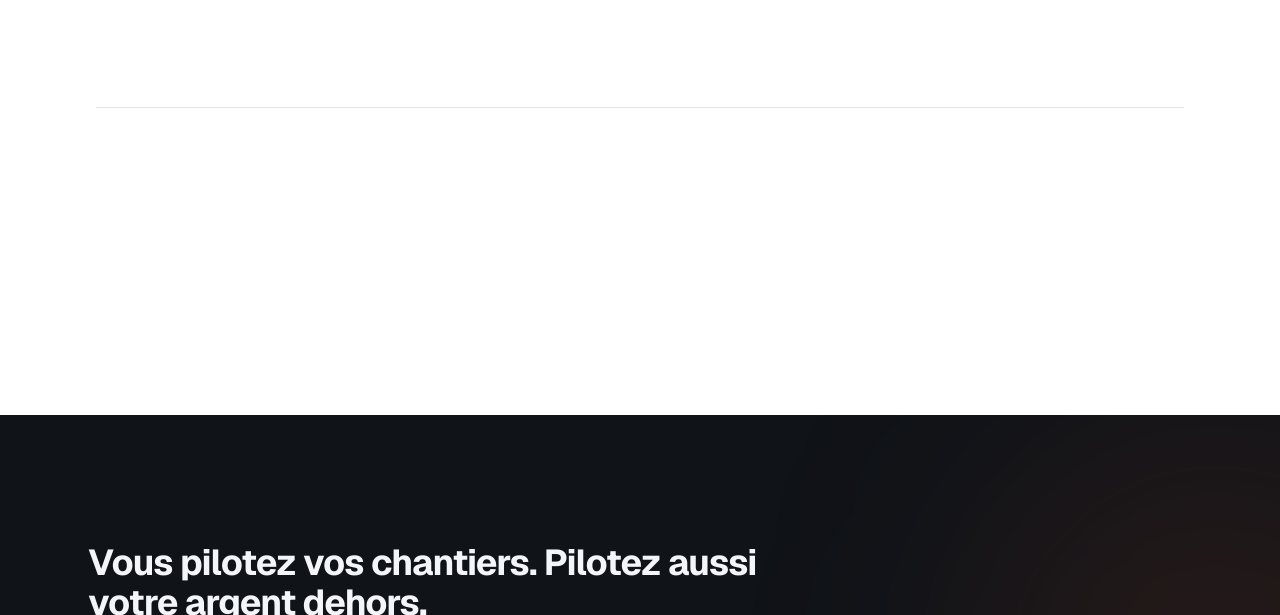
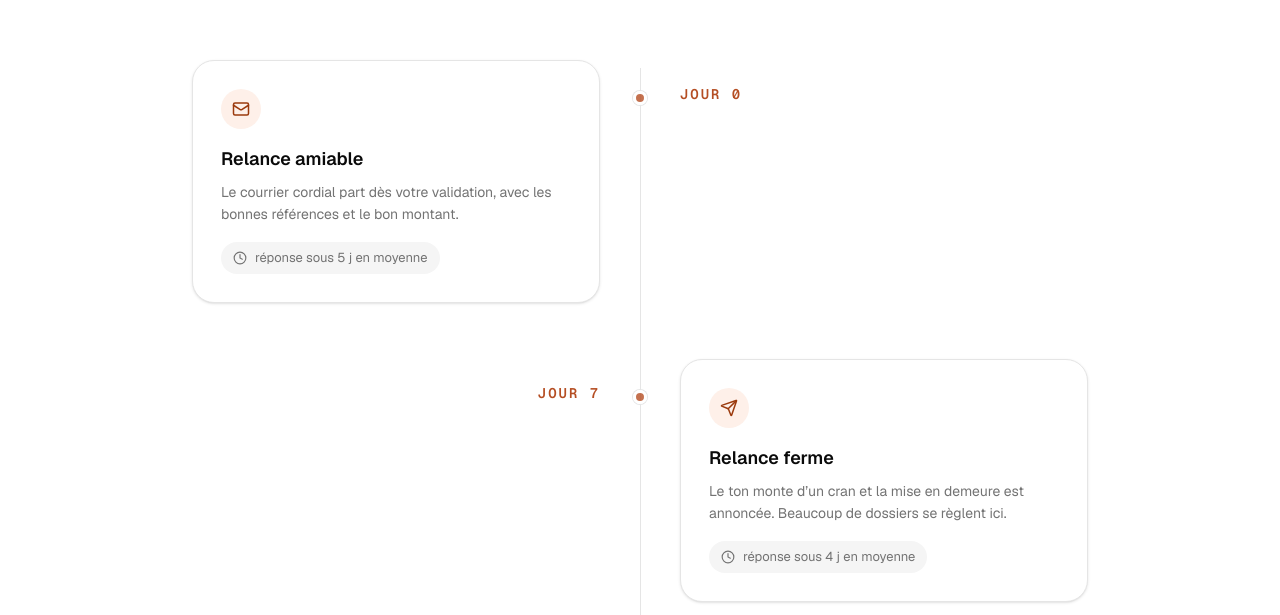
Before and after one commit to lomza7/bleme, a Next.js app: page / in a window 1280 px wide. Shown: the part 4076-4691 px from the top of the page. Built offline with nearby package versions, Linux system fonts and the light colour scheme.

Commit message:
Landing : timeline de suivi verticale avec ligne dessinée au scroll et marqueur « vous êtes ici »
Co-Authored-By: Claude Fable 5 <noreply@anthropic.com>

```diff
--- a/app/globals.css
+++ b/app/globals.css
@@ -179,6 +179,15 @@
   }
 }
 
+@keyframes grow-line {
+  from {
+    transform: scaleY(0);
+  }
+  to {
+    transform: scaleY(1);
+  }
+}
+
 /*
  * Reveals sans JavaScript : l'état masqué n'existe que si le navigateur
  * anime (pas de reduced-motion, et animation-timeline supporté pour le
@@ -196,6 +205,14 @@
       animation-timeline: view();
       animation-range: entry 10% entry 50%;
     }
+
+    /* Ligne de timeline qui se dessine au fil du scroll. */
+    .anim-draw-line {
+      transform-origin: top;
+      animation: grow-line linear both;
+      animation-timeline: view();
+      animation-range: entry 25% exit 75%;
+    }
   }
 }
 
--- a/app/page.tsx
+++ b/app/page.tsx
@@ -5,6 +5,7 @@ import { HeroPreview } from "@/components/landing/hero-preview";
 import { Marquee } from "@/components/landing/marquee";
 import { Reveal, RevealItem, RevealStagger } from "@/components/landing/reveal";
 import { HowItWorks } from "@/components/landing/how-it-works";
+import { CaseTimeline } from "@/components/landing/case-timeline";
 
 const CTA_LABEL = "Créer mon premier dossier";
 
@@ -22,7 +23,7 @@ export default function Home() {
         <Marquee />
         <Piliers />
         <HowItWorks />
-        <Suivi />
+        <CaseTimeline />
         <DashboardBand />
         <IaEtGardeFous />
         <Pricing />
@@ -227,71 +228,6 @@ function Piliers() {
           </div>
         </RevealItem>
       </RevealStagger>
-    </section>
-  );
-}
-
-function Suivi() {
-  const jalons = [
-    {
-      nom: "Relance amiable",
-      quand: "jour 0",
-      duree: "réponse sous 5 j en moyenne",
-    },
-    {
-      nom: "Relance ferme",
-      quand: "jour 7",
-      duree: "réponse sous 4 j en moyenne",
-    },
-    {
-      nom: "Mise en demeure",
-      quand: "jour 15",
-      duree: "recommandé distribué sous 3 j",
-    },
-    {
-      nom: "Escalade préparée",
-      quand: "jour 30",
-      duree: "dossier exporté en 1 clic",
-    },
-  ];
-  return (
-    <section id="suivi" className="mx-auto max-w-6xl scroll-mt-24 px-6 py-24 lg:py-32">
-      <Reveal>
-        <h2 className="max-w-2xl text-3xl font-bold tracking-tight sm:text-4xl">
-          Vous savez toujours où en est le dossier. Et combien de temps chaque
-          étape prend.
-        </h2>
-        <p className="mt-4 max-w-xl text-lg text-muted-foreground">
-          Chaque dossier avance sur une timeline claire, avec la durée moyenne
-          constatée à chaque étape.
-        </p>
-      </Reveal>
-      <RevealStagger className="relative mt-16 grid gap-10 sm:grid-cols-2 lg:grid-cols-4 lg:gap-6" stagger={0.14}>
-        <span
-          aria-hidden
-          className="absolute left-2 top-[7px] hidden h-px w-[calc(100%-1rem)] bg-border lg:block"
-        />
-        {jalons.map((j) => (
-          <RevealItem key={j.nom}>
-            <div className="relative">
-              <span className="relative z-[1] block size-3.5 rounded-full border-[3px] border-background bg-brand shadow-[0_0_0_1px_var(--border)]" />
-              <p className="mt-5 text-xs font-medium uppercase tracking-[0.14em] text-muted-foreground">
-                {j.quand}
-              </p>
-              <h3 className="mt-1.5 text-lg font-semibold">{j.nom}</h3>
-              <p className="mt-2 inline-block rounded-full bg-muted px-3 py-1 text-[13px] text-muted-foreground">
-                {j.duree}
-              </p>
-            </div>
-          </RevealItem>
-        ))}
-      </RevealStagger>
-      <Reveal delay={0.3}>
-        <p className="mt-12 text-[13px] text-muted-foreground/80">
-          Durées indicatives constatées sur les dossiers types. Chaque dossier
-          reste particulier, et la cadence s’adapte aux réponses reçues.
-        </p>
-      </Reveal>
     </section>
   );
 }
--- /dev/null
+++ b/components/landing/case-timeline.tsx
@@ -0,0 +1,164 @@
+import { Clock, Download, Mail, ScrollText, Send } from "lucide-react";
+import { Reveal } from "@/components/landing/reveal";
+
+/*
+ * « Vous savez toujours où en est le dossier » : timeline verticale dont la
+ * ligne se dessine au scroll (.anim-draw-line, pur CSS), jalons alternés
+ * gauche/droite, marqueur « vous êtes ici » qui poursuit l'histoire du
+ * dossier Bâti Concept commencée dans le hero.
+ */
+
+const JALONS = [
+  {
+    jour: "Jour 0",
+    icon: Mail,
+    titre: "Relance amiable",
+    texte:
+      "Le courrier cordial part dès votre validation, avec les bonnes références et le bon montant.",
+    duree: "réponse sous 5 j en moyenne",
+    ici: false,
+  },
+  {
+    jour: "Jour 7",
+    icon: Send,
+    titre: "Relance ferme",
+    texte:
+      "Le ton monte d’un cran et la mise en demeure est annoncée. Beaucoup de dossiers se règlent ici.",
+    duree: "réponse sous 4 j en moyenne",
+    ici: false,
+  },
+  {
+    jour: "Jour 15",
+    icon: ScrollText,
+    titre: "Mise en demeure",
+    texte:
+      "Envoyée en recommandé, elle fixe un délai précis et ouvre droit aux indemnités de retard.",
+    duree: "recommandé distribué sous 3 j",
+    ici: true,
+  },
+  {
+    jour: "Jour 30",
+    icon: Download,
+    titre: "Escalade préparée",
+    texte:
+      "Si rien ne bouge : chronologie, courriers et pièces numérotées, prêts pour un avocat ou un commissaire de justice.",
+    duree: "dossier exporté en 1 clic",
+    ici: false,
+  },
+];
+
+export function CaseTimeline() {
+  return (
+    <section id="suivi" className="mx-auto max-w-6xl scroll-mt-24 px-6 py-24 lg:py-32">
+      <Reveal>
+        <div className="mx-auto max-w-2xl text-center">
+          <h2 className="text-3xl font-bold tracking-tight sm:text-4xl">
+            Vous savez toujours où en est le dossier.
+          </h2>
+          <p className="mt-4 text-lg text-muted-foreground">
+            Chaque étape a sa date et sa durée moyenne constatée. Comme un
+            colis qu’on suit, mais pour votre argent.
+          </p>
+        </div>
+      </Reveal>
+
+      <div className="relative mx-auto mt-16 max-w-4xl">
+        {/* Rail + ligne qui se dessine */}
+        <span
+          aria-hidden
+          className="absolute bottom-6 left-5 top-2 w-px bg-border lg:left-1/2"
+        />
+        <span
+          aria-hidden
+          className="anim-draw-line absolute bottom-6 left-5 top-2 w-px bg-brand lg:left-1/2"
+        />
+
+        <ol className="flex flex-col gap-10 lg:gap-14">
+          {JALONS.map((j, i) => {
+            const gauche = i % 2 === 0;
+            return (
+              <li key={j.titre} className="relative lg:grid lg:grid-cols-2 lg:gap-20">
+                {/* Nœud sur la ligne */}
+                <span
+                  aria-hidden
+                  className={
+                    j.ici
+                      ? "absolute left-5 top-7 z-[1] flex size-5 -translate-x-1/2 items-center justify-center lg:left-1/2"
+                      : "absolute left-5 top-7 z-[1] flex size-5 -translate-x-1/2 items-center justify-center lg:left-1/2"
+                  }
+                >
+                  {j.ici && (
+                    <span className="absolute inline-flex size-5 animate-ping rounded-full bg-brand/50 motion-reduce:hidden" />
+                  )}
+                  <span
+                    className={
+                      j.ici
+                        ? "relative size-4 rounded-full border-[3px] border-background bg-brand shadow-[0_0_0_1px_var(--brand)]"
+                        : "relative size-3.5 rounded-full border-[3px] border-background bg-brand/80 shadow-[0_0_0_1px_var(--border)]"
+                    }
+                  />
+                </span>
+
+                {/* Jour, côté opposé à la carte (desktop) */}
+                <div
+                  className={`hidden items-start pt-6 lg:flex ${
+                    gauche
+                      ? "order-2 justify-start pl-0"
+                      : "order-1 justify-end pr-0"
+                  }`}
+                >
+                  <span className="font-mono text-sm font-semibold uppercase tracking-[0.14em] text-brand">
+                    {j.jour}
+                  </span>
+                </div>
+
+                {/* Carte jalon */}
+                <div className={`pl-12 lg:pl-0 ${gauche ? "order-1" : "order-2"}`}>
+                  <div
+                    className={`rounded-3xl border bg-card p-6 shadow-sm transition-all duration-500 ease-fluid hover:-translate-y-0.5 hover:shadow-lg hover:shadow-zinc-950/[0.05] sm:p-7 ${
+                      j.ici ? "ring-2 ring-brand" : ""
+                    }`}
+                  >
+                    <div className="flex items-center justify-between gap-3">
+                      <span className="flex size-10 items-center justify-center rounded-full bg-brand-soft text-brand-strong">
+                        <j.icon className="size-4.5" />
+                      </span>
+                      <span className="font-mono text-xs font-semibold uppercase tracking-[0.14em] text-brand lg:hidden">
+                        {j.jour}
+                      </span>
+                      {j.ici && (
+                        <span className="hidden items-center gap-2 rounded-full bg-brand px-3 py-1 text-xs font-medium text-brand-foreground lg:inline-flex">
+                          <span className="relative flex size-1.5">
+                            <span className="absolute inline-flex h-full w-full animate-ping rounded-full bg-white/70 motion-reduce:hidden" />
+                            <span className="relative inline-flex size-1.5 rounded-full bg-white" />
+                          </span>
+                          Dossier Bâti Concept : vous êtes ici
+                        </span>
+                      )}
+                    </div>
+                    <h3 className="mt-4 text-lg font-semibold">{j.titre}</h3>
+                    <p className="mt-2 text-sm leading-relaxed text-muted-foreground">
+                      {j.texte}
+                    </p>
+                    <p className="mt-4 inline-flex items-center gap-2 rounded-full bg-muted px-3 py-1.5 text-[13px] text-muted-foreground">
+                      <Clock className="size-3.5" />
+                      {j.duree}
+                    </p>
+                  </div>
+                </div>
+              </li>
+            );
+          })}
+        </ol>
+      </div>
+
+      <Reveal delay={0.2}>
+        <p className="mx-auto mt-14 max-w-2xl text-center text-[13px] leading-relaxed text-muted-foreground/80">
+          Durées indicatives constatées sur les dossiers types. La cadence se
+          met en pause dès qu’une réponse arrive, et chaque envoi attend votre
+          validation.
+        </p>
+      </Reveal>
+    </section>
+  );
+}
```
